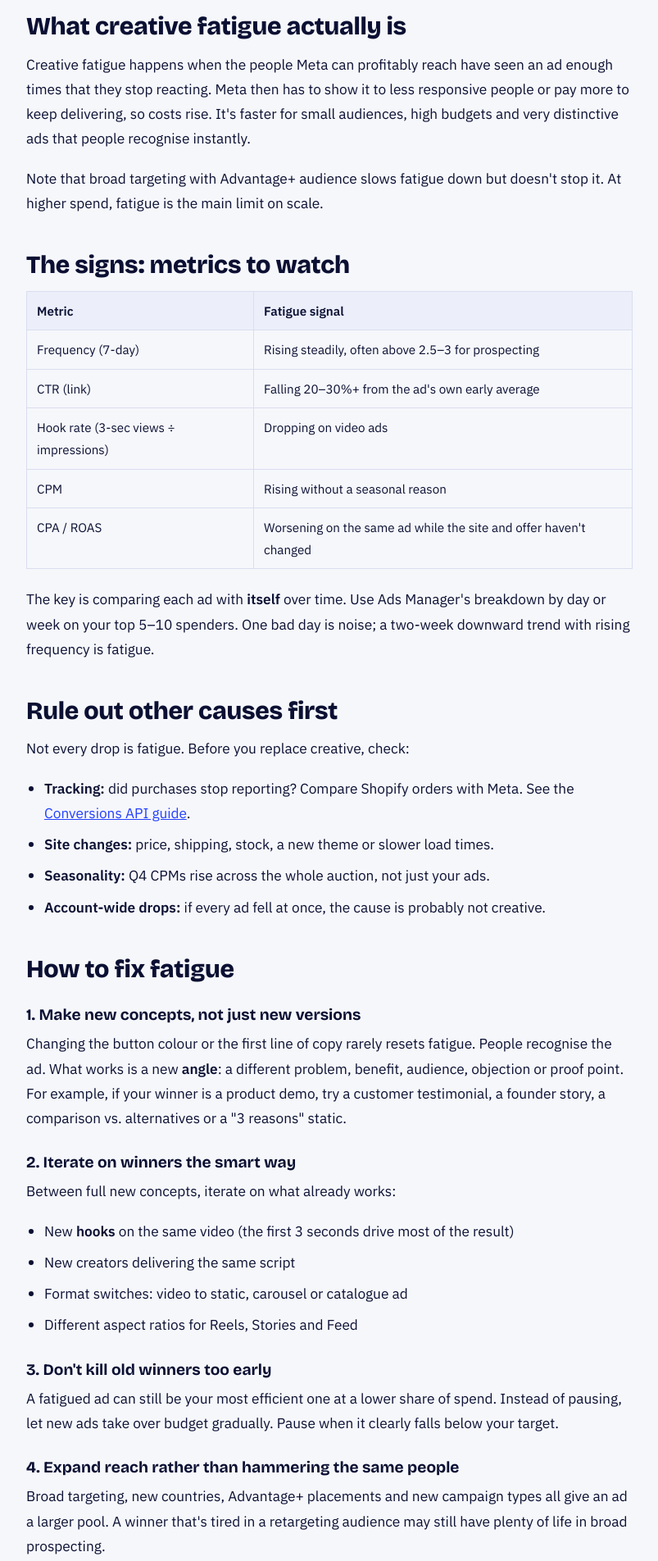
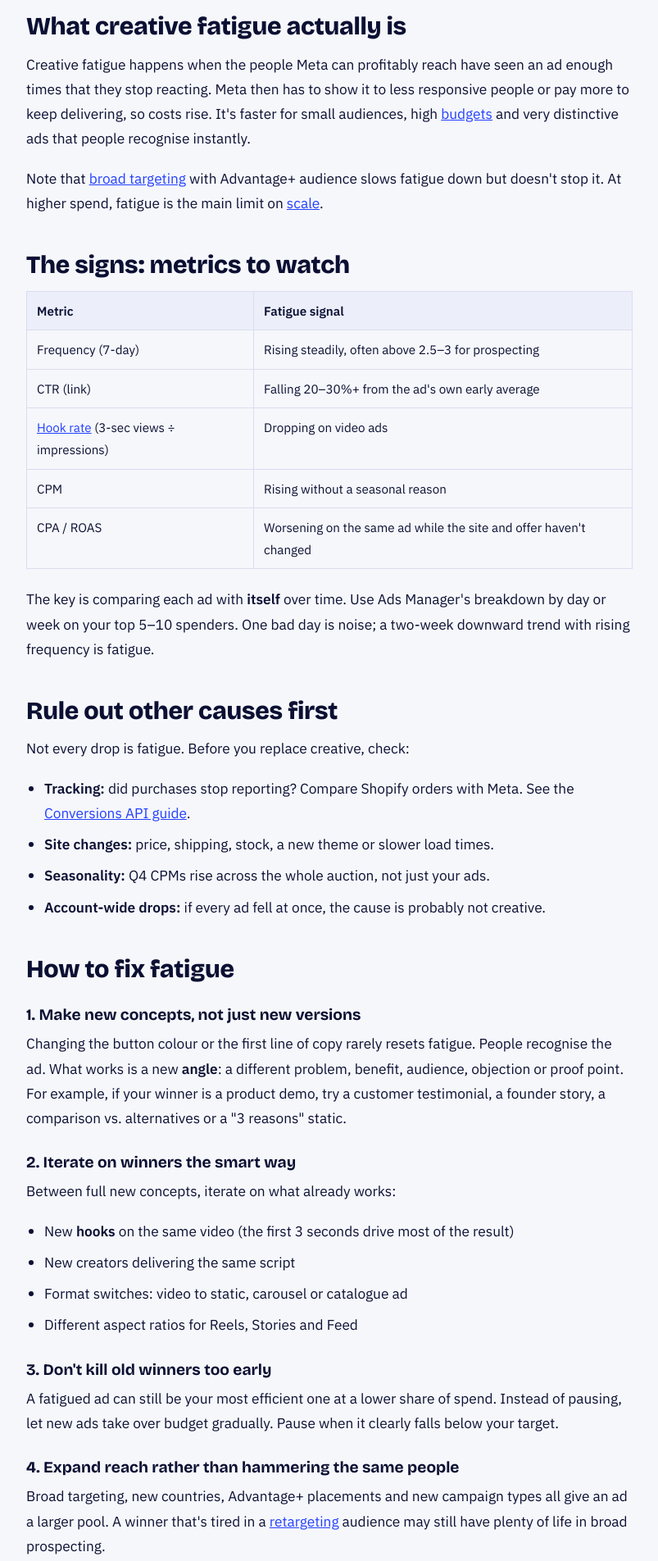
Before and after one commit to ali-raza-ppc/ali-raza-ppc.github.io, a plain HTML site: page blog/fix-creative-fatigue-facebook-instagram-ads/index.html in a window 1280 px wide. Shown: the part 920-2824 px from the top of the page at 82% size, without its empty margins (238-1041 px from the left). Drawn offline with nearby package versions, Linux system fonts and the light colour scheme.

Commit message:
Interlink: fix-creative-fatigue-facebook-instag

```diff
--- a/blog/fix-creative-fatigue-facebook-instagram-ads/index.html
+++ b/blog/fix-creative-fatigue-facebook-instagram-ads/index.html
@@ -88,14 +88,14 @@ height="0" width="0" style="display:none;visibility:hidden"></iframe></noscript>
 <div class="tldr"><p><b>Quick summary</b></p><ul><li>Fatigue shows up as rising frequency and CPM, falling CTR and hook rate, and rising CPA on the same ad over time.</li><li>Compare an ad to its own first 7–14 days, not to other ads.</li><li>Refresh with new <b>angles and concepts</b>, not just new colours or captions.</li><li>Build a weekly creative pipeline so you replace winners before they burn out.</li></ul></div>
 
 <h2>What creative fatigue actually is</h2>
-<p>Creative fatigue happens when the people Meta can profitably reach have seen an ad enough times that they stop reacting. Meta then has to show it to less responsive people or pay more to keep delivering, so costs rise. It's faster for small audiences, high budgets and very distinctive ads that people recognise instantly.</p>
-<p>Note that broad targeting with Advantage+ audience slows fatigue down but doesn't stop it. At higher spend, fatigue is the main limit on scale.</p>
+<p>Creative fatigue happens when the people Meta can profitably reach have seen an ad enough times that they stop reacting. Meta then has to show it to less responsive people or pay more to keep delivering, so costs rise. It's faster for small audiences, high <a href="/blog/shopify-facebook-ads-budget/">budgets</a> and very distinctive ads that people recognise instantly.</p>
+<p>Note that <a href="/blog/broad-vs-interest-targeting-meta/">broad targeting</a> with Advantage+ audience slows fatigue down but doesn't stop it. At higher spend, fatigue is the main limit on <a href="/blog/scale-facebook-ads-without-killing-roas/">scale</a>.</p>
 
 <h2>The signs: metrics to watch</h2>
 <table><tr><th>Metric</th><th>Fatigue signal</th></tr>
 <tr><td>Frequency (7-day)</td><td>Rising steadily, often above 2.5–3 for prospecting</td></tr>
 <tr><td>CTR (link)</td><td>Falling 20–30%+ from the ad's own early average</td></tr>
-<tr><td>Hook rate (3-sec views ÷ impressions)</td><td>Dropping on video ads</td></tr>
+<tr><td><a href="/blog/facebook-ad-hooks-dtc/">Hook rate</a> (3-sec views ÷ impressions)</td><td>Dropping on video ads</td></tr>
 <tr><td>CPM</td><td>Rising without a seasonal reason</td></tr>
 <tr><td>CPA / ROAS</td><td>Worsening on the same ad while the site and offer haven't changed</td></tr></table>
 <p>The key is comparing each ad with <b>itself</b> over time. Use Ads Manager's breakdown by day or week on your top 5–10 spenders. One bad day is noise; a two-week downward trend with rising frequency is fatigue.</p>
@@ -123,7 +123,7 @@ height="0" width="0" style="display:none;visibility:hidden"></iframe></noscript>
 <h3>3. Don't kill old winners too early</h3>
 <p>A fatigued ad can still be your most efficient one at a lower share of spend. Instead of pausing, let new ads take over budget gradually. Pause when it clearly falls below your target.</p>
 <h3>4. Expand reach rather than hammering the same people</h3>
-<p>Broad targeting, new countries, Advantage+ placements and new campaign types all give an ad a larger pool. A winner that's tired in a retargeting audience may still have plenty of life in broad prospecting.</p>
+<p>Broad targeting, new countries, Advantage+ placements and new campaign types all give an ad a larger pool. A winner that's tired in a <a href="/blog/facebook-retargeting-abandoned-carts/">retargeting</a> audience may still have plenty of life in broad prospecting.</p>
 <h3>5. Reuse post IDs</h3>
 <p>When you move a winning ad into a new campaign, use the existing post ID so likes, comments and shares carry over. Social proof keeps CTR higher for longer.</p>
 
@@ -132,7 +132,7 @@ height="0" width="0" style="display:none;visibility:hidden"></iframe></noscript>
 <ol>
 <li><b>Monday:</b> review last week's top ads for fatigue signals and read the winners' comments for new angles.</li>
 <li><b>Midweek:</b> brief and produce 3–5 new concepts or iterations.</li>
-<li><b>Launch:</b> test new ads in a dedicated ABO testing campaign (see <a href="/blog/cbo-vs-abo-meta-ads/">CBO vs ABO</a>).</li>
+<li><b>Launch:</b> test new ads in a dedicated ABO <a href="/blog/meta-ad-creative-testing-framework/">testing campaign</a> (see <a href="/blog/cbo-vs-abo-meta-ads/">CBO vs ABO</a>).</li>
 <li><b>Graduate:</b> move winners into the scaling campaign before the current leaders fatigue.</li>
 </ol>
 <p>How many new ads you need depends on spend. As a rough guide: under $10K a month, 4–8 new ads a month; $10K–$50K, 3–5 a week; above that, 5–15 a week.</p>
@@ -148,6 +148,8 @@ height="0" width="0" style="display:none;visibility:hidden"></iframe></noscript>
 <li><a href="/blog/dynamic-product-ads-shopify/">Catalogue ads</a> with frames or overlays for large product ranges</li>
 </ul>
 
+<div class="tldr related-guides"><p><b>Related guides</b></p><ul><li><a href="/blog/meta-ad-creative-testing-framework/">How to Test Ad Creatives on Meta: A Simple Framework</a></li><li><a href="/blog/facebook-ad-hooks-dtc/">10 Facebook Ad Hooks That Work for DTC Brands</a></li><li><a href="/blog/ugc-ads-shopify-creator-brief/">UGC Ads for Shopify: How to Brief Creators That Convert</a></li><li><a href="/blog/shopify-facebook-ads-budget/">How Much Should a Shopify Store Spend on Facebook Ads?</a></li><li><a href="/blog/good-roas-facebook-ads/">What Is a Good ROAS for Facebook Ads in E-commerce?</a></li></ul></div>
+
       <h2>Frequently asked questions</h2>
       <h3>How do I know if my Facebook ad has creative fatigue?</h3><p>Look at the same ad over time. Rising frequency, rising CPM, falling CTR or hook rate and a higher CPA over one to two weeks, with no changes to the site or offer, usually mean creative fatigue.</p><h3>How often should I refresh Facebook ad creative?</h3><p>It depends on spend. Smaller accounts may need a few new ads a month, while accounts spending $10K to $50K a month often need three to five new ads a week. Refresh before winners fall below target, not after.</p><h3>What frequency is too high for Facebook ads?</h3><p>There is no fixed number, but for prospecting a 7-day frequency above about 2.5 to 3, combined with falling CTR, is a common warning sign. Retargeting can tolerate higher frequency.</p>
       <div class="cta-box"><h2>Get a free 15-minute ad audit</h2><p>I'm Ali Raza, a performance marketer with 6+ years and $10M+ in Meta, Google and TikTok ad spend managed. I'll review your account and show you the biggest opportunities.</p>
```
